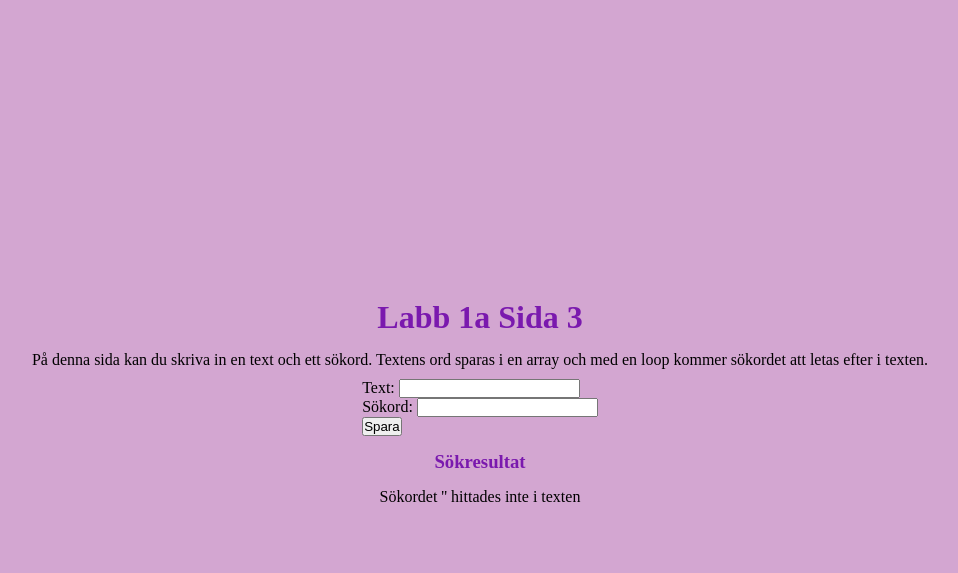
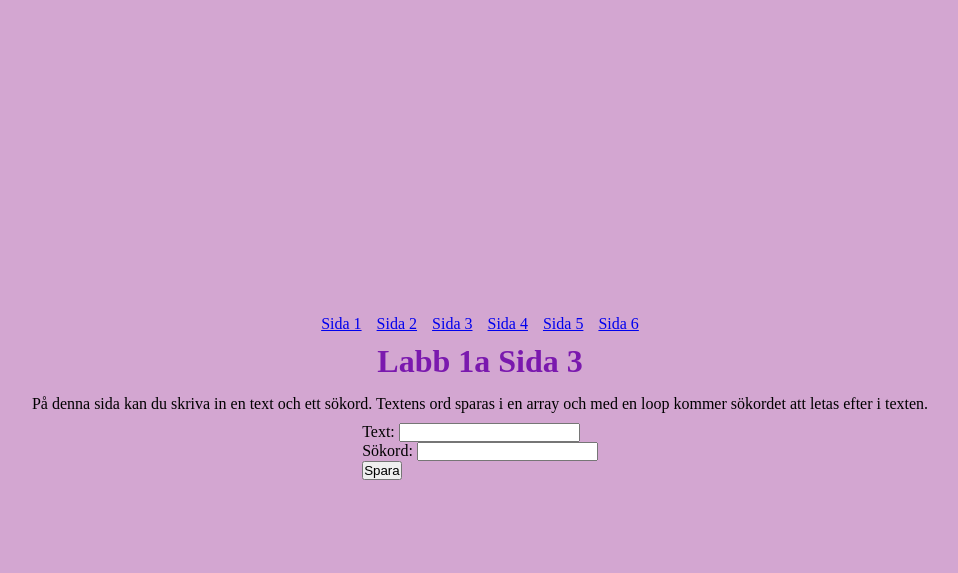
Before and after one commit to peozna/labb4, a PHP site: page /sida3.php in a window 1280 px wide. Shown: the top 573 px of the page, without its empty margins (160-1118 px from the left). Run offline with PHP 8.4, Linux system fonts and the light colour scheme; data that the repository does not hold is empty.

Commit message:
lagt till meny

```diff
--- a/mystyle.css
+++ b/mystyle.css
@@ -34,3 +34,11 @@ footer {
     width: 100%;
     text-align: center;
 }
+
+nav ul {
+    list-style-type: none;
+    padding: 0;
+    margin: 0;
+    display: flex;
+    gap: 15px;
+}
--- a/sida1.php
+++ b/sida1.php
@@ -4,6 +4,7 @@
     <link rel="stylesheet" href="mystyle.css">
 </head>
 <body>
+    <?php include 'menu.php'; ?>
     <h1> Labb 1a Sida 1</h1>
     <p>På denna sida kan du spara ditt namn och få utsrkivet på olika sätt.</p>
     <?php
--- a/sida2.php
+++ b/sida2.php
@@ -4,6 +4,7 @@
     <link rel="stylesheet" href="mystyle.css">
 </head>
 <body>
+    <?php include 'menu.php'; ?>
     <h1>Labb 1a Sida 2</h1>
     <p>På denna sida kan du mata in tre olika sorters djur som du kan finna på en bondgård. Dessa kommer sparar i en array som kommer bli utskriven i råformat och sedan med några ändringar. </p>
 
--- a/sida3.php
+++ b/sida3.php
@@ -5,6 +5,7 @@
 </head>
 
 <body>
+    <?php include 'menu.php'; ?>
     <h1>Labb 1a Sida 3</h1>
     <p> På denna sida kan du skriva in en text och ett sökord. Textens ord sparas i en array och med en loop kommer sökordet att letas efter i texten.</p>
 
@@ -28,6 +29,9 @@
             print_r($wordsArray);
             echo "</pre>";
         }
+
+        $strSearchWord = "";
+
         if (isset($_POST["searchWord"]) && !empty($_POST["searchWord"])) {
             /*Ta emot sökordet */
             $strSearchWord = htmlspecialchars($_POST["searchWord"]);
@@ -48,8 +52,10 @@
             . implode(", ", $positions) . "<br>";
             echo "Sökordet '$strSearchWord' hittades $count gång/er i texten";
         } else {
+            if(!empty($strText) && !empty($strSearchWord)) {
             echo "<h3>Sökresultat</h3>";
             echo "<p>Sökordet '$strSearchWord' hittades inte i texten</p>";
+            }
         }
 
     ?>
--- a/sida4.php
+++ b/sida4.php
@@ -4,6 +4,7 @@
     <link rel="stylesheet" href="mystyle.css">
 </head>
 <body>
+<?php include 'menu.php'; ?>
 <h1>Labb 1a Sida 4</h1>
 <p>På denna sida kan du skriva in längd och bredd på en rektangel och få dess area och omkrets uträknad.</p>
 
--- a/sida5.php
+++ b/sida5.php
@@ -4,6 +4,7 @@
     <link rel="stylesheet" href="mystyle.css">
 </head>
 <body>
+    <?php include 'menu.php'; ?>
     <h1>Labb 1a Sida 5</h1>
     <p>På denna sida används PHP servervariabel för att presentera information. </p>
 
```
